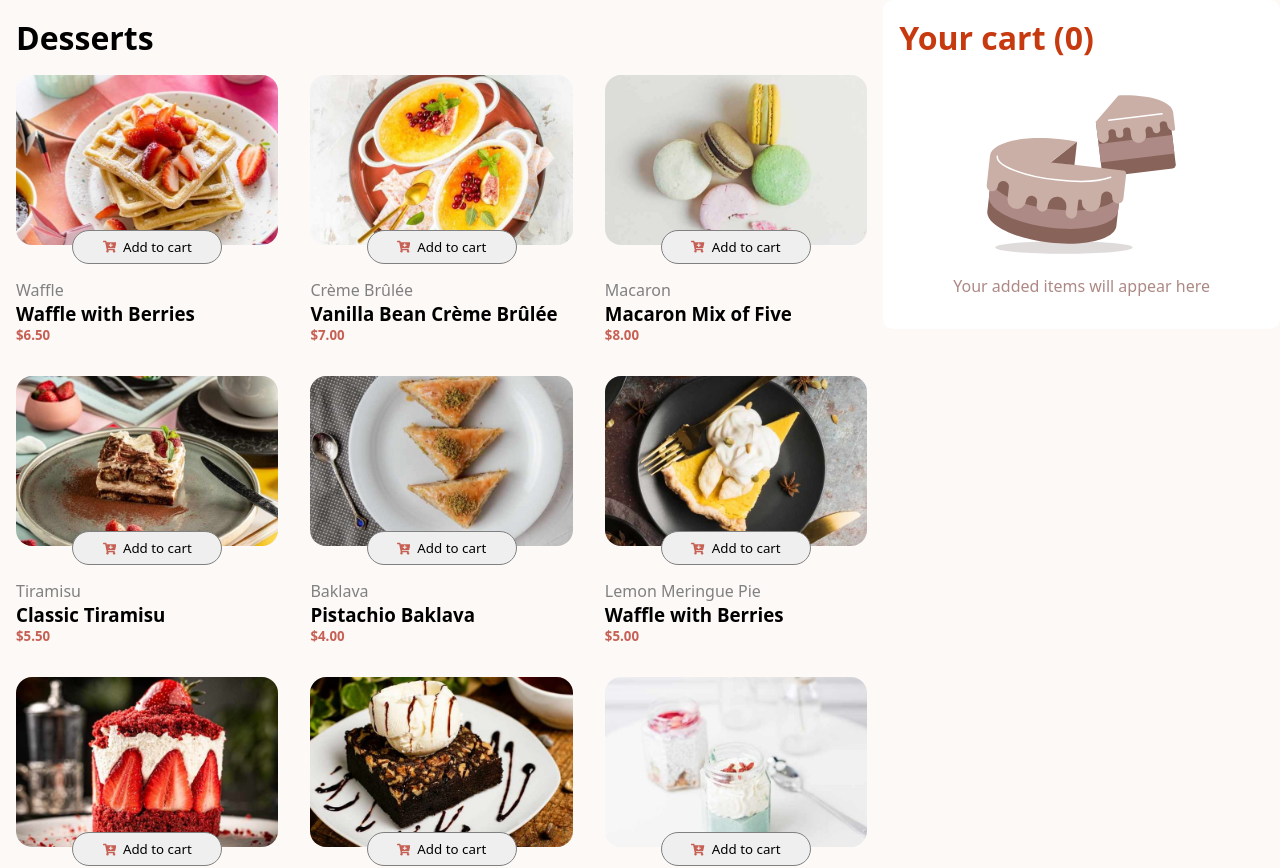
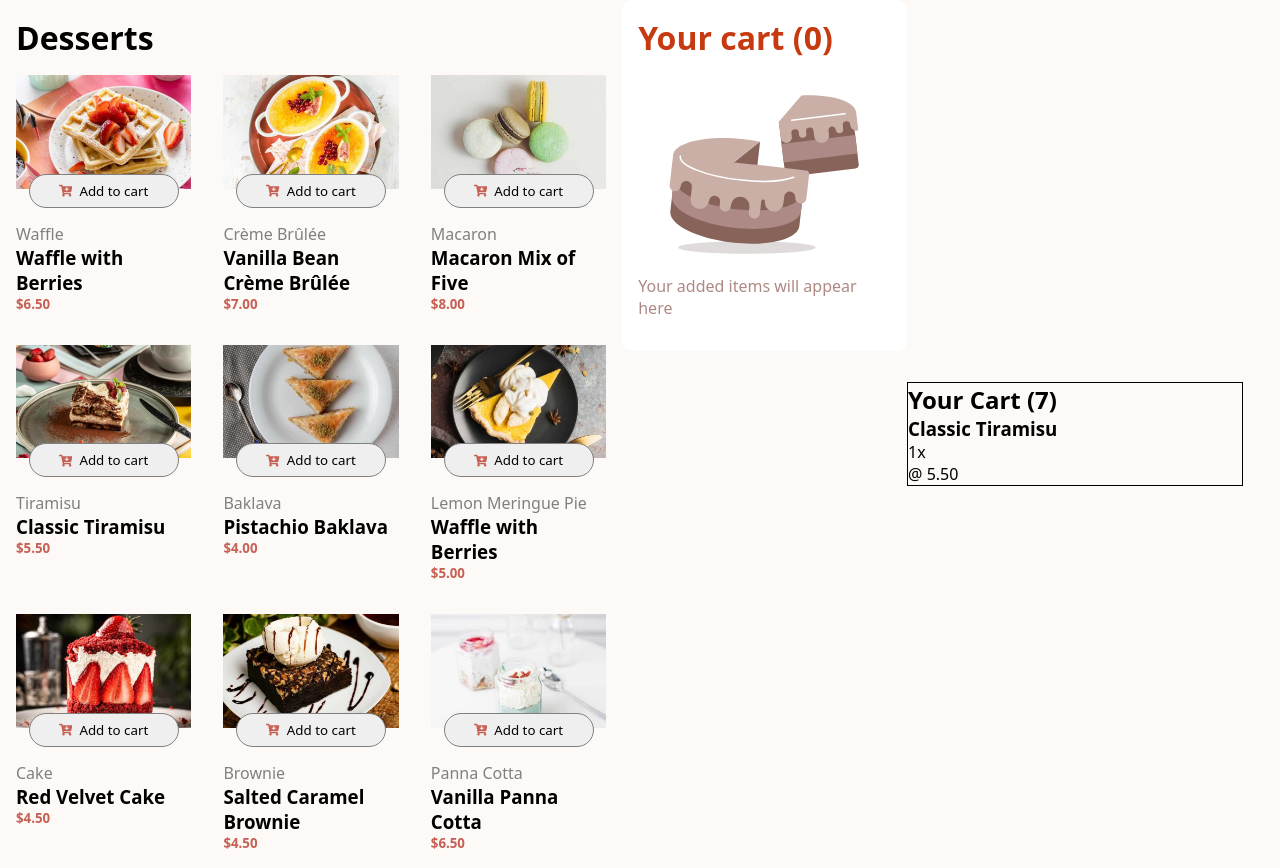
Before and after one commit to Solomon-israel/product-list-with-cart, a React (Vite) app: page / in a window 1280 px wide. Shown: the top 868 px of the page. Built offline with nearby package versions, Linux system fonts and the light colour scheme.

Commit message:
created the add to cart button function

```diff
--- a/src/App.jsx
+++ b/src/App.jsx
@@ -71,10 +71,19 @@ const allDesserts = [
 
 export default function App() {
   const [cart, setCart] = useState([]);
+  const [allProducts, setAllProducts] = useState(allDesserts);
+  const [count, setCount] = useState(1);
 
   function handleAddToCart(id) {
-    const product = allDesserts.find((p) => p.id === id);
-    setCart((prev) => [...prev, product]);
+    const updateProducts = allProducts.map((p) => {
+      if (p.id === id) {
+        return { ...p, selected: true };
+      }
+
+      return p;
+    });
+
+    setAllProducts(updateProducts);
   }
 
   return (
@@ -82,17 +91,20 @@ export default function App() {
       <div className={styles.container}>
         <h1>Desserts</h1>
         <div className={styles.inner_container}>
-          {allDesserts.map((dessert, id) => (
+          {allProducts.map((dessert, id) => (
             <DessertCard
               dessert={dessert}
               key={id}
               handleAddToCart={handleAddToCart}
+              handleAddCount={handleAddToCart}
             />
           ))}
         </div>
       </div>
 
       {/* SELECTED ITEMS */}
+      {/* if(cart){} */}
+
       <div className={styles.selected_item}>
         <h1>Your cart (0)</h1>
         <div className={styles.div}>
@@ -103,8 +115,20 @@ export default function App() {
         </div>
       </div>
 
+      {/* SELECTED ITEMS */}
+      <div className={styles.selectedItemsParentDiv}>
+        <div className={styles.selectedItems}>
+          <h2>Your Cart (7)</h2>
+          <h3>Classic Tiramisu</h3>
+          <div>
+            <p>1x</p>
+            <span>@ 5.50</span>
+          </div>
+        </div>
+      </div>
+
       {/* ordered items */}
-      <div className={styles.confirmedSectionContainer}>
+      {/* <div className={styles.confirmedSectionContainer}>
         {cart.map((c) => (
           <div className={styles.confirmedSection}>
             <div className={styles.confirmedImage}>
@@ -117,13 +141,17 @@ export default function App() {
               <div className={styles.orderedFood}>
                 <img src={c.image} alt={c.label} />
               </div>
-              <h3>{c.label}</h3>
-              <p>1x</p>
-              <span>$ {c.price} </span>
+              <div className={styles.confirmedText}>
+                <h3>{c.label}</h3>
+                <div className={styles.confirmedTextChild}>
+                  <p>1x</p>
+                  <p>$ {c.price} </p>
+                </div>
+              </div>
             </div>
           </div>
         ))}
-      </div>
+      </div> */}
     </div>
   );
 }
--- a/src/App.module.css
+++ b/src/App.module.css
@@ -38,6 +38,21 @@ h1 {
   display: flex;
   flex-direction: column;
   /* border: 1px solid; */
+}
+
+.counter {
+  display: flex;
+  width: 100%;
+  justify-content: space-between;
+  /* border: 1px solid; */
+}
+
+.counter button {
+  border: 1px solid black;
+  width: 20px;
+  height: 20px;
+  border-radius: 50%;
+  background-color: transparent;
 }
 
 .add_to_cart {
@@ -101,42 +116,52 @@ h1 {
   width: 200px;
 }
 
-.confirmedSection{
+.selectedItemsParentDiv {
+  display: flex;
+  width: 100%;
+}
+
+.selectedItems {
+  width: 90%;
+  border: 1px solid;
+  align-self: center;
+  justify-self: center;
+}
+
+/* .confirmedSection {
   padding: 1rem;
   border: 1px solid;
 }
 
-.confirmedSection p{
+.confirmedSection p {
   margin: 0.5rem 0;
 }
 
-.confirmedImage{
+.confirmedImage {
   width: 50px;
-  /* border: 1px solid ; */
 }
 
 .listOfFoodConfirmed {
-/* margin-bottom: 1rem; */
+  display: flex;
+  gap: 5px;
 }
 
+.orderedFood {
+  width: 50px;
+  border-radius: 15px;
+}
 
-
-
-
-
-
-
-
-
-
-
+.confirmedTextChild {
+  display: flex;
+  gap: 10px;
+} */
 
 @media screen and (min-width: 1100px) {
   .wrapper {
     display: flex;
   }
 
-  .selected_item{
+  .selected_item {
     width: 900px;
   }
 }
--- a/src/components/DessertCard.jsx
+++ b/src/components/DessertCard.jsx
@@ -1,19 +1,35 @@
 import { FaCartPlus } from "react-icons/fa";
 import styles from "../App.module.css";
+import { useState } from "react";
 
-export default function DessertCard({ dessert, handleAddToCart}) {
-  console.log(dessert);
-
+export default function DessertCard({
+  dessert,
+  handleAddToCart,
+  handleAddCount,
+}) {
   return (
     <div className={styles.wrapper}>
       <div className={styles.item}>
         <div className={styles.image_container}>
           <img src={dessert.image} alt={dessert.name} />
         </div>
-        <button onClick={()=> handleAddToCart(dessert.id)} className={styles.add_to_cart}>
-          <FaCartPlus className={styles.cartIcon} />
-          <span>Add to cart</span>
-        </button>
+        {dessert.selected ? (
+          <div className={styles.add_to_cart}>
+            <div className={styles.counter}>
+              <button onClick={handleAddToCart}>+</button>
+              <span>{dessert.selected}</span>
+              <button>-</button>
+            </div>
+          </div>
+        ) : (
+          <button
+            onClick={() => handleAddToCart(dessert.id)}
+            className={styles.add_to_cart}
+          >
+            <FaCartPlus className={styles.cartIcon} />
+            <span>Add to cart</span>
+          </button>
+        )}
 
         <div className={styles.aboutDesserts}>
           <p>{dessert.label}</p>
--- a/src/index.css
+++ b/src/index.css
@@ -11,7 +11,7 @@ img {
   width: 100%;
   height: 100%;
   display: block;
-  border-radius: 1rem;
+  /* border-radius: 1rem; */
 
 }
 
```
